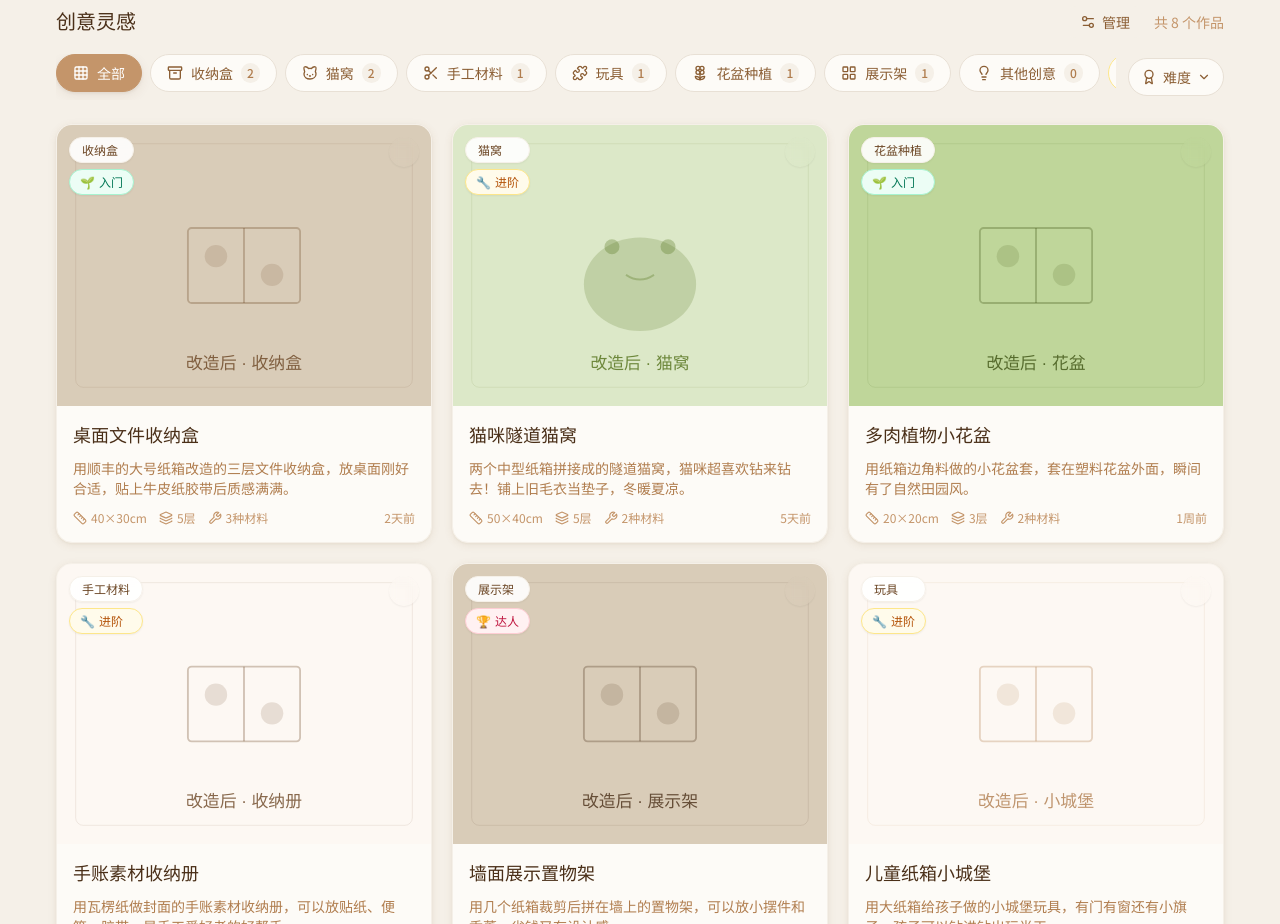
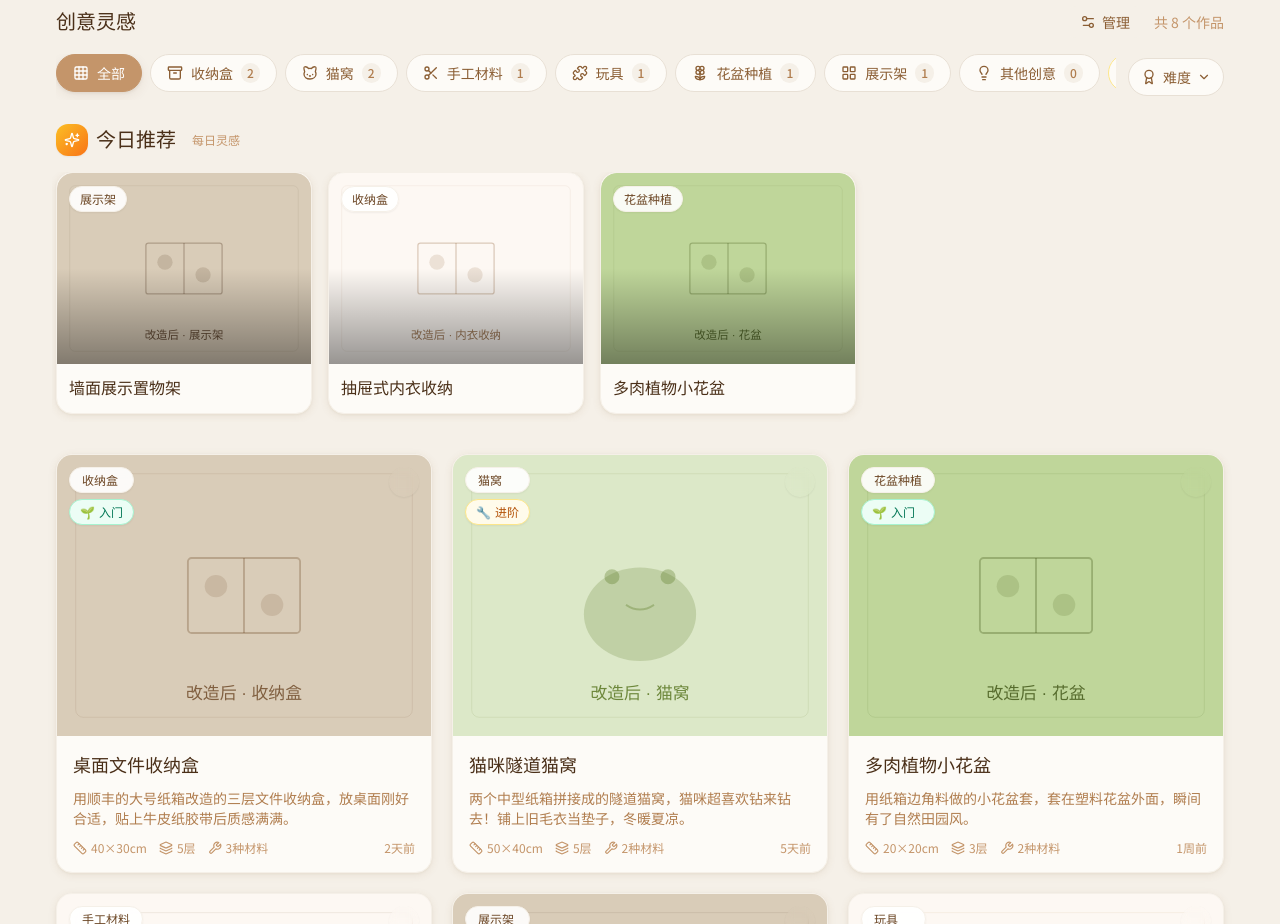
Before and after one commit to DDD520-DEL/ljy-28, a React (Vite) app: page / in a window 1280 px wide. Shown: the part 980-1904 px from the top of the page. Built offline with nearby package versions, Linux system fonts and the light colour scheme; a web font is replaced by a local one.

Commit message:
.4016937876353100:b98d2cc164ddf11a42b07db0487a2543_6a36c02671ed0961c310aaf6.6a36c03171ed0961c310ab01.6a36c03116bde9e7f0890ef5:Trae CN.T(2026/6/21 00:30:41)

```diff
--- /dev/null
+++ b/src/components/DailyRecommend.tsx
@@ -0,0 +1,108 @@
+import { useMemo } from 'react';
+import { useNavigate } from 'react-router-dom';
+import { Sparkles, ChevronRight } from 'lucide-react';
+import type { BoxRecord } from '@/types';
+import { CATEGORY_LABELS } from '@/constants';
+import { cn } from '@/lib/utils';
+
+interface DailyRecommendProps {
+  records: BoxRecord[];
+}
+
+function seededRandom(seed: number): () => number {
+  let s = seed;
+  return () => {
+    s = (s * 9301 + 49297) % 233280;
+    return s / 233280;
+  };
+}
+
+function getTodaySeed(): number {
+  const now = new Date();
+  return now.getFullYear() * 10000 + (now.getMonth() + 1) * 100 + now.getDate();
+}
+
+function shuffle<T>(arr: T[], randomFn: () => number): T[] {
+  const result = [...arr];
+  for (let i = result.length - 1; i > 0; i--) {
+    const j = Math.floor(randomFn() * (i + 1));
+    [result[i], result[j]] = [result[j], result[i]];
+  }
+  return result;
+}
+
+export default function DailyRecommend({ records }: DailyRecommendProps) {
+  const navigate = useNavigate();
+
+  const dailyPicks = useMemo(() => {
+    if (records.length === 0) return [];
+    const randomFn = seededRandom(getTodaySeed());
+    const shuffled = shuffle(records, randomFn);
+    return shuffled.slice(0, Math.min(3, shuffled.length));
+  }, [records]);
+
+  if (dailyPicks.length === 0) return null;
+
+  const handleClick = (id: string) => {
+    navigate(`/detail/${id}`);
+  };
+
+  return (
+    <section className="mb-8 opacity-0 animate-fade-in-up" style={{ animationDelay: '0.5s' }}>
+      <div className="flex items-center justify-between mb-4">
+        <div className="flex items-center gap-2">
+          <div className="w-8 h-8 rounded-xl bg-gradient-to-br from-amber-400 to-orange-500 flex items-center justify-center shadow-sm">
+            <Sparkles className="w-4 h-4 text-white" />
+          </div>
+          <h2 className="text-xl font-bold font-display text-kraft-800">
+            今日推荐
+          </h2>
+          <span className="text-xs text-kraft-400 bg-kraft-100 px-2 py-0.5 rounded-full">
+            每日灵感
+          </span>
+        </div>
+      </div>
+
+      <div className="flex gap-4 overflow-x-auto scrollbar-hide pb-2 -mx-1 px-1 snap-x snap-mandatory">
+        {dailyPicks.map((record, index) => (
+          <div
+            key={record.id}
+            onClick={() => handleClick(record.id)}
+            className={cn(
+              'flex-shrink-0 w-64 snap-start cursor-pointer group',
+              'card-paper hover:shadow-paper-hover hover:-translate-y-1 transition-all duration-300',
+              'animate-fade-in-up'
+            )}
+            style={{ animationDelay: `${0.6 + index * 0.1}s` }}
+          >
+            <div className="relative overflow-hidden aspect-[4/3] bg-kraft-100 rounded-t-2xl">
+              <img
+                src={record.afterImage}
+                alt={record.name}
+                className="w-full h-full object-cover transition-transform duration-500 group-hover:scale-105"
+                loading="lazy"
+              />
+              <div className="absolute inset-0 bg-gradient-to-t from-black/40 via-transparent to-transparent" />
+              <div className="absolute top-3 left-3">
+                <span className="inline-flex items-center px-2.5 py-1 rounded-full text-xs font-medium bg-white/90 backdrop-blur-sm text-kraft-700 shadow-sm border border-kraft-100">
+                  {CATEGORY_LABELS[record.category]}
+                </span>
+              </div>
+              <div className="absolute bottom-3 right-3 opacity-0 group-hover:opacity-100 transition-all duration-300 translate-x-2 group-hover:translate-x-0">
+                <span className="inline-flex items-center gap-1 px-3 py-1.5 rounded-full text-sm font-medium bg-white text-kraft-700 shadow-md">
+                  查看
+                  <ChevronRight className="w-3.5 h-3.5" />
+                </span>
+              </div>
+            </div>
+            <div className="p-3">
+              <h3 className="font-display font-semibold text-kraft-800 line-clamp-1 group-hover:text-kraft-600 transition-colors">
+                {record.name}
+              </h3>
+            </div>
+          </div>
+        ))}
+      </div>
+    </section>
+  );
+}
--- a/src/pages/Home.tsx
+++ b/src/pages/Home.tsx
@@ -8,6 +8,7 @@ import CategoryTabs from '@/components/CategoryTabs';
 import IdeaCard from '@/components/IdeaCard';
 import SyncStatusBar from '@/components/SyncStatusBar';
 import ConflictResolver from '@/components/ConflictResolver';
+import DailyRecommend from '@/components/DailyRecommend';
 import { DIFFICULTY_OPTIONS, DIFFICULTY_LABELS, DIFFICULTY_ICONS } from '@/constants';
 import type { CategoryType, DifficultyType } from '@/types';
 import { cn } from '@/lib/utils';
@@ -318,6 +319,8 @@ export default function Home() {
           </div>
         </section>
 
+        <DailyRecommend records={records} />
+
         {isManageMode && (
           <div className="sticky top-0 z-30 mb-4 animate-fade-in-up">
             <div className="flex items-center justify-between px-5 py-3 bg-white/95 backdrop-blur-sm rounded-2xl shadow-paper border border-kraft-100">
```
